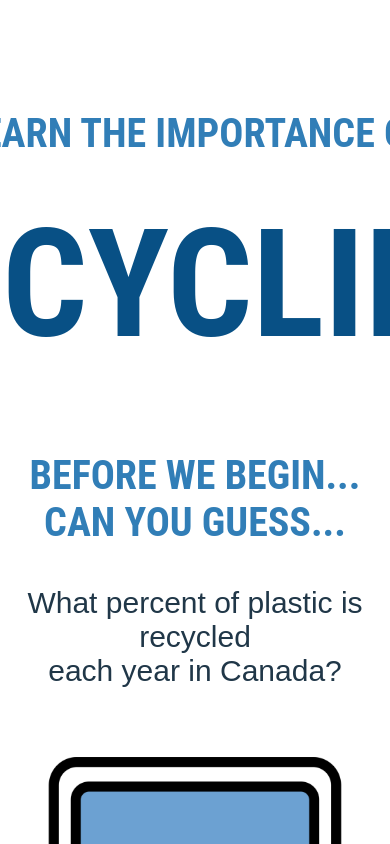
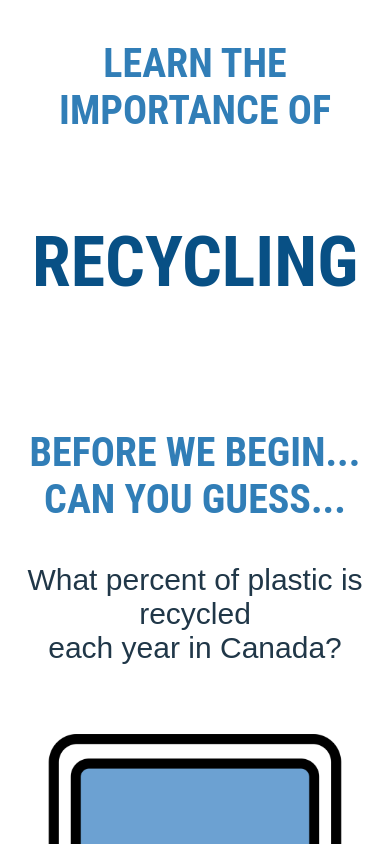
Before and after one commit to leahma1208/Wecycle-Infographic, a website: page final.html in a window 390 px wide. Shown: the top 844 px of the page. Drawn offline with Linux system fonts and the light colour scheme.

Commit message:
made entire page responsive

```diff
--- a/comps/Animals/index.js
+++ b/comps/Animals/index.js
@@ -3,6 +3,7 @@ function AnimalsUI(imgs="./Imgs/polarbear.png", text="No More Polar Bears")
 return`
 <section style='
 display: flex;
+width:100%;
 
 margin-top: 100px;
 
@@ -15,7 +16,10 @@ onmouseover="AnimalsUI.HandleClick(this)">
 
 
 <div style='
-margin-left: 20px;
+display:flex;
+flex:1;
+justify-content:center;
+align-items:center;
 '
 >
 <img style='
@@ -31,9 +35,12 @@ src="${imgs}"/>
 <div id="text "style='
 font-size: 50px;
 font-family: sans-serif;
+justify-content:flex-start;
 font-weight: bold;
 color: #2E3141;
-Margin: 70px 0px 0px 50px;
+display:flex;
+flex:1;
+align-items:center;
 
 '
 >
@@ -48,8 +55,6 @@ AnimalsUI.HandleClick = (el) => {
 
         el.style.opacity = 1
 
-
-
 }
 
 
--- a/comps/RecycleFalse/index.js
+++ b/comps/RecycleFalse/index.js
@@ -4,7 +4,7 @@ function RecycleFalse(){
     <div style='
         background:#CDEAFF;
         height: 330px;
-        width: 1182px;
+        width: 100%;
         border-radius: 91px;
         display:flex;
         padding: 20px;
--- a/comps/intro-header/index.js
+++ b/comps/intro-header/index.js
@@ -2,8 +2,6 @@ function IntroUI(text = "LEARN THE IMPORTANCE OF"){
     return `
     <p
     style="
-    text-align:center;
-    justify-content:center;
     font-family: 'Bebas Neue', cursive;
     font-family: 'Roboto Condensed', sans-serif;
     font-weight:900;
--- a/final.css
+++ b/final.css
@@ -17,6 +17,11 @@ body {
   background: linear-gradient(180deg, rgba(255, 255, 255, 1) 38%, #b9e2ff 100%);
 }
 
+h1{
+  display: none;
+}
+
+
 .holder {
   justify-content: center;
   align-items: center;
@@ -25,16 +30,53 @@ body {
 }
 
 /* INTRODUCTION HEADER */
+
+.intro-part {
+  padding: 0px;
+  display: flex;
+  width: 100%;
+  flex-wrap: wrap;
+  justify-content: center;
+
+}
+
 .Intro-head {
   display: flex;
   flex-direction: column;
+  justify-content: center;
+  text-align: center;
+  align-items: flex-end;
+
+}
+
+.head-part {
+  justify-content: center;
+  align-items: center;
+  display: flex;
   flex-wrap: wrap;
-  margin-top: 10%;
+  width: 100%;
+}
+
+/* headers */
+h1{
+  font-family: 'Bebas Neue', cursive;
+  font-family: 'Roboto Condensed', sans-serif;
+  font-weight:900;
+  color:#085085;
+  font-size: 190px;
+}
+
+.first-head{
+  display: flex;
+  text-align: center;
+
+
 }
 
 /* PHONE QUIZ */
 .phone-question1 {
   margin-top: 10%;
+  text-align: center;
 }
 .questionbody {
   text-align: center;
@@ -46,12 +88,12 @@ body {
 
 /* HOW ARE OCEANS AFFECTED? */
 .subhead-holder {
-  width: 80%;
+  width: 100%;
   display: flex;
-  justify-content: flex-start;
-  padding-left: 20%;
+  justify-content: center;
   margin-top: 20%;
 }
+
 
 .fish-container {
   display: flex;
@@ -136,6 +178,18 @@ body {
 
 .closer {
   margin-top: 30%;
+}
+
+.magnify-holder{
+  display: flex;
+  width: 100%;
+  justify-content: center;
+}
+
+.magnify-part {
+  display: flex;
+  justify-content: center;
+  color: blue;
 }
 
 /* COMMON ITEMS */
@@ -339,7 +393,6 @@ body {
   display: flex;
   flex-direction: column;
   justify-content: center;
-  margin: auto;
 }
 .animals-question {
   display: flex;
@@ -351,7 +404,7 @@ body {
 .animals-comp {
   display: flex;
   flex-direction: column;
-  max-width: 50vw;
+  width: 100%;
   margin-bottom: 500px;
 }
 
@@ -375,6 +428,11 @@ body {
   max-width: 80vw;
 }
 
+
+
+
+/* iphone */
+
 @media screen and (max-width: 600px) {
   .urban {
     display: flex;
@@ -387,5 +445,41 @@ body {
   .car-scroll {
     display: none;
   }
+  /* h1{
+    font-family: 'Bebas Neue', cursive;
+    font-family: 'Roboto Condensed', sans-serif;
+    font-weight:900;
+    color:#085085;
+    font-size: 60px;
+  } */
 
 }
+
+@media only screen and (max-width: 1200px) {
+  .car-scroll {
+    display: none;
+  }
+  .urban {
+    display: flex;
+    flex-direction: column;
+    width: 100%;
+    height: 2000px;
+    background-color: #c5e5c8;
+  }
+  h1{
+    font-family: 'Bebas Neue', cursive;
+    font-family: 'Roboto Condensed', sans-serif;
+    font-weight:900;
+    color:#085085;
+    font-size: 90px;
+  }
+
+  .introrecycle{
+    display: none;
+  }
+
+  h1{
+    display: block;
+    font-size: 70px;
+  }
+}
--- a/final.html
+++ b/final.html
@@ -9,9 +9,15 @@
         <div class="intro-container">
 
             <!-- Introduction -->
-            <div class="holder">
+            <div class="intro-part">
                 <div class="Intro-head">
                     <div class="introheader"></div>
+                </div>
+            </div>
+
+            <div class="head-part">
+                <div class="first-head">
+                    <h1>RECYCLING</h1>
                     <div class="introrecycle"></div>
                 </div>
             </div>
@@ -52,6 +58,7 @@
                             </div>
                         </div>
                     </div>
+
                 </div>
             </div>
 
@@ -102,8 +109,8 @@
 
             <!-- Microplastic -->
 
-            <div class="holder">
-                <div class="magnify-holder">
+            <div class="magnify-holder">
+                <div class="magnify-part">
                     <div id="microplastichead"></div>
                 </div>
             </div>
@@ -209,7 +216,7 @@
 
 
             </div>
-
+        </div>
 
 
 
--- a/final.js
+++ b/final.js
@@ -41,13 +41,13 @@ document.querySelector("#recycleBin-answer11").innerHTML += RecycleTrue("<strong
 document.querySelector("#recycleBin-answer22").innerHTML += RecycleFalse("That is <strong>correct!</strong><br>all items shown above <strong>NEED</strong> to be <br> recycled")
 
 // microplastic part
-document.querySelector("#microplastichead").innerHTML += SubCatUI("FIRST OFF... WHAT IS <br> MICROPLASTIC?");
+document.querySelector("#microplastichead").innerHTML += SubCatUI("FIRST OFF... WHAT IS <br> MICROPLASTIC?", "left", "#317EB7", "60px");
 document.querySelector("#closerlook").innerHTML += MagnifyingGlass();
 
 //common items
 document.querySelector("#commonheader").innerHTML += SubCatUI("COMMON ITEMS FOUND<br>IN MARINE LIFE")
 
-document.querySelector(".interaction-text").innerHTML += BodyTextUI("Hover over the boat<br>to see the effects of transportation<br>and help clean the ocean!", "center", "20px" )
+document.querySelector(".interaction-text").innerHTML += BodyTextUI("Hover over the boat<br>to see the effects of transportation<br>and click to clean the ocean!", "center", "20px" )
 document.querySelector(".interaction-boat").innerHTML += BoatUI()
 
 document.querySelector(".items").innerHTML += ItemsUI("../common-items/imgs/bottle.png", "Beverage Bottles", 0);
@@ -84,7 +84,7 @@ document.querySelector(".quiztime").innerHTML += BodyTextUI("QUIZ TIME!", "cente
 
 //country quiz part
 document.querySelector(".country_quiz_header").innerHTML += BodyTextUI("Roughly how big do you<br> think Canada’s landfill is?", "center", "73px", "#0B3F2C", "600")
-document.querySelector("#flag-1").innerHTML += FlagUI("public/images/new-zealand.png", "Newzealand");
+document.querySelector("#flag-1").innerHTML += FlagUI("public/images/new-zealand.png", "New Zealand");
 document.querySelector("#flag-2").innerHTML += FlagUI("public/images/italy_.png", "Italy");
 document.querySelector("#flag-3").innerHTML += FlagUI("public/images/monaco_.png", "Monaco");
 
```
